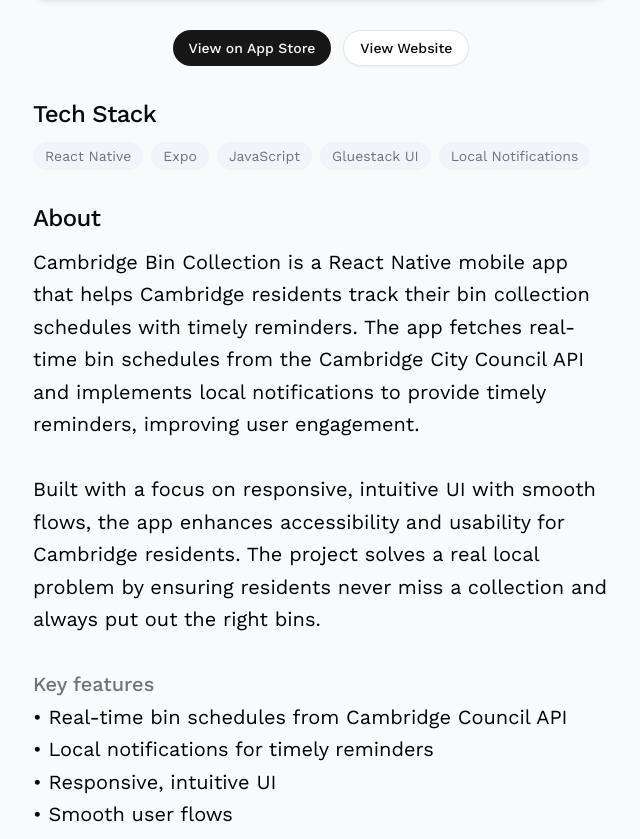
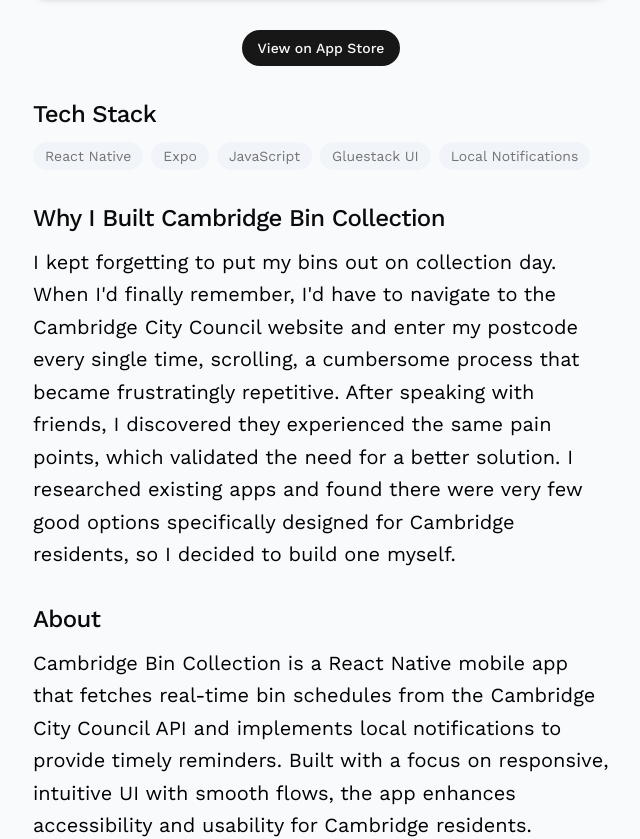
Before and after one commit to johncummins/portfolio, a Next.js app: page /projects/cambridge-bins in a window 1280 px wide. Shown: the part 666-1505 px from the top of the page, without its empty margins (319-959 px from the left). Built offline with nearby package versions, Linux system fonts and the light colour scheme.

Commit message:
Changes to projects pages

```diff
--- a/app/data/projects.ts
+++ b/app/data/projects.ts
@@ -3,6 +3,7 @@
   title: string;
   description: string;
   longDescription: string;
+  motivation?: string;
   image: string;
   techStack: string[];
   liveUrl?: string;
@@ -18,8 +19,10 @@
     title: "Cambridge Bin Collection",
     description:
       "A React Native app to track Cambridge bin collection schedules with timely reminders.",
+    motivation:
+      "I kept forgetting to put my bins out on collection day. When I'd finally remember, I'd have to navigate to the Cambridge City Council website and enter my postcode every single time, scrolling, a cumbersome process that became frustratingly repetitive. After speaking with friends, I discovered they experienced the same pain points, which validated the need for a better solution. I researched existing apps and found there were very few good options specifically designed for Cambridge residents, so I decided to build one myself.",
     longDescription:
-      "Cambridge Bin Collection is a React Native mobile app that helps Cambridge residents track their bin collection schedules with timely reminders. The app fetches real-time bin schedules from the Cambridge City Council API and implements local notifications to provide timely reminders, improving user engagement.\n\nBuilt with a focus on responsive, intuitive UI with smooth flows, the app enhances accessibility and usability for Cambridge residents. The project solves a real local problem by ensuring residents never miss a collection and always put out the right bins.\n\nKey features\n• Real-time bin schedules from Cambridge Council API\n• Local notifications for timely reminders\n• Responsive, intuitive UI\n• Smooth user flows",
+      "Cambridge Bin Collection is a React Native mobile app that fetches real-time bin schedules from the Cambridge City Council API and implements local notifications to provide timely reminders. Built with a focus on responsive, intuitive UI with smooth flows, the app enhances accessibility and usability for Cambridge residents.\n\nThe app stores your postcode locally, eliminating the need to enter it repeatedly. Once set up, you'll receive notifications before collection day, ensuring you never miss putting out the right bins.",
     image: "/images/projects/camrbidge-bins.png",
     techStack: [
       "React Native",
@@ -28,7 +31,6 @@
       "Gluestack UI",
       "Local Notifications",
     ],
-    liveUrl: "https://cambridge-bins.vercel.app/",
     appStoreUrl: "https://apps.apple.com/gb/app/cambridge-bins/id6753903230",
     githubUrl: "",
     featured: true,
@@ -39,8 +41,10 @@
     title: "Find My Bike",
     description:
       "A Next.js web app that integrates with the eBay API to locate stolen bikes by matching uploaded images.",
+    motivation:
+      "After my bike was stolen, I found myself manually checking eBay daily, hoping to spot it among thousands of listings. The process was incredibly time-consuming, scrolling through countless bike listings with no way to search by image or set up automated alerts. Realizing there had to be a better way, I built Find My Bike to streamline this process and help others in the same situation.",
     longDescription:
-      "Find My Bike is a Next.js web application that helps bike owners locate their stolen bikes by matching uploaded images with listings on eBay. The app integrates with the eBay API to search for matching bikes and implements daily notifications to keep users informed of new matches.\n\nThe application features a modern UI built with shadcn/ui, based on Radix principles for accessible, consistent user interactions. Users can upload an image of their stolen bike, and the system automatically searches eBay for potential matches, sending notifications when new listings appear.\n\nKey features\n• eBay API integration for bike matching\n• Image upload and matching functionality\n• Daily notification system for new matches\n• Modern UI with shadcn/ui components\n• Accessible design based on Radix principles",
+      "Find My Bike is a Next.js web application that matches uploaded bike images with listings on eBay. The app integrates with the eBay API to search for potential matches, making it easy to scan through results without manually browsing thousands of listings.\n\nThe application features a modern UI built with shadcn/ui, based on Radix principles for accessible, consistent user interactions. Users can upload an image of their stolen bike, and the system automatically searches eBay for potential matches. A daily notification system is currently in development.",
     image: "/images/projects/find-my-bike.png",
     techStack: [
       "Next.js",
--- a/app/layout.tsx
+++ b/app/layout.tsx
@@ -9,7 +9,7 @@
   variable: "--font-work-sans",
 });
 
-const description = `${JOB_TITLE} based in Cambridge, UK specializing in UI Design and Performance optimization.`;
+const description = `${JOB_TITLE} based in Cambridge, UK. I’m passionate about creating intuitive, performant user interfaces and exploring new frontend technologies.`;
 
 export const metadata: Metadata = {
   title: `John Cummins - ${JOB_TITLE}`,
--- a/app/projects/[slug]/page.tsx
+++ b/app/projects/[slug]/page.tsx
@@ -115,23 +115,23 @@
             </div>
           </section>
 
+          {/* Why I Built This */}
+          {project.motivation && (
+            <section>
+              <h3 className="text-2xl font-medium tracking-tight mb-3">
+                Why I Built {project.title}
+              </h3>
+              <p className="text-lg md:text-xl text-black leading-relaxed">
+                {project.motivation}
+              </p>
+            </section>
+          )}
+
           {/* Main Content - About */}
           <section>
             <h3 className="text-2xl font-medium tracking-tight mb-3">About</h3>
             <div className="text-lg md:text-xl text-black leading-relaxed whitespace-pre-line">
-              {project.longDescription
-                .split("Key features")
-                .map((part, index) => {
-                  if (index === 0) return part;
-                  return (
-                    <span key={index}>
-                      <span className="font-medium text-muted-foreground">
-                        Key features
-                      </span>
-                      {part}
-                    </span>
-                  );
-                })}
+              {project.longDescription}
             </div>
           </section>
         </div>
```
Also changed, not shown: public/images/projects/find-my-bike.png.
